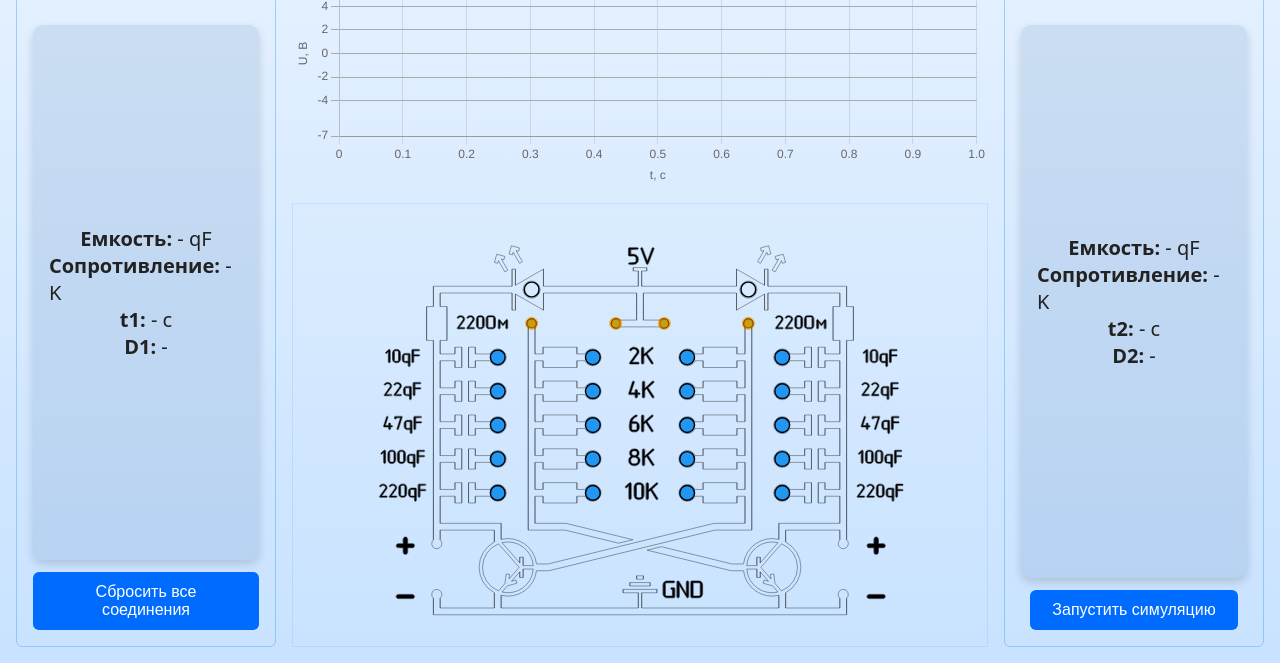
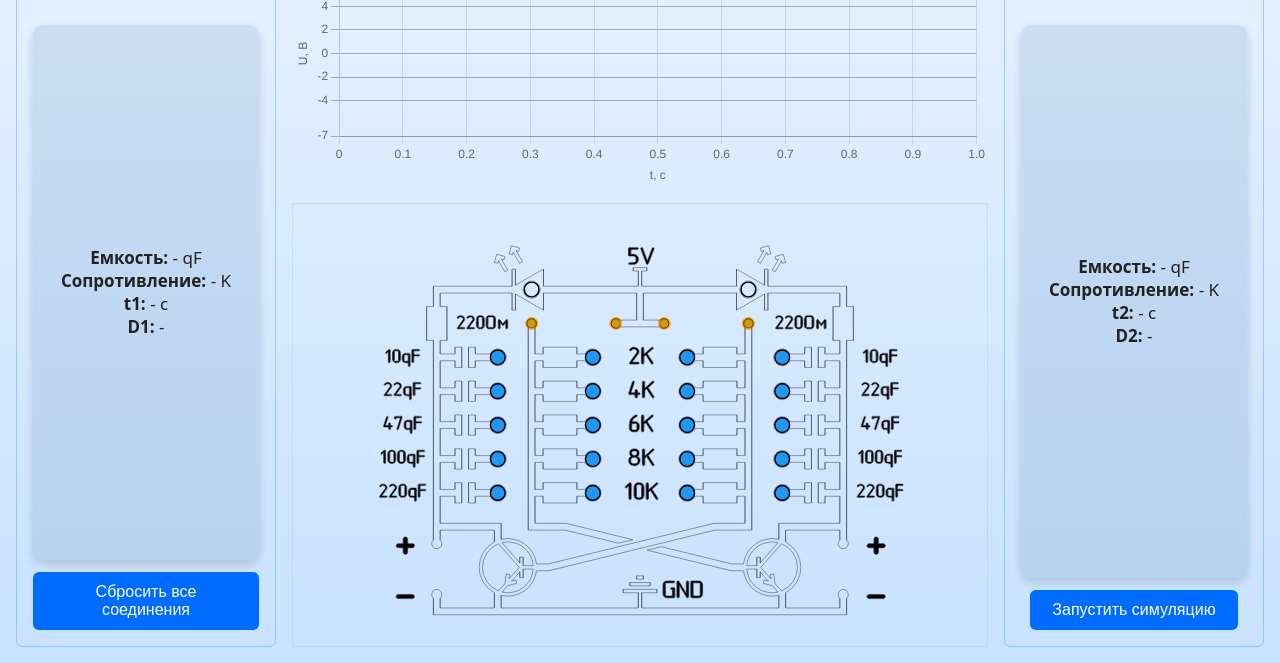
Before and after one commit to palloHiiri/Multivibrator, a website: page index.html in a window 1280 px wide. Shown: the part 137-800 px from the top of the page. Drawn offline with nearby package versions, Linux system fonts and the light colour scheme; some packages are replaced by stand-ins of ours.

Commit message:
шлифовка

```diff
--- a/styles.css
+++ b/styles.css
@@ -177,7 +177,7 @@ input[type=number]{width:100%;margin-top:0.25rem;padding:0.3em}
     flex: 1; /* чтобы заняло оставшееся место */
     box-shadow: 0 4px 10px rgba(0, 0, 0, 0.15); /* объем */
     margin-top: 0.5rem;
-    font-size: 20px;
+    font-size: 17px;
 }
 
 .panel h2 {
```
